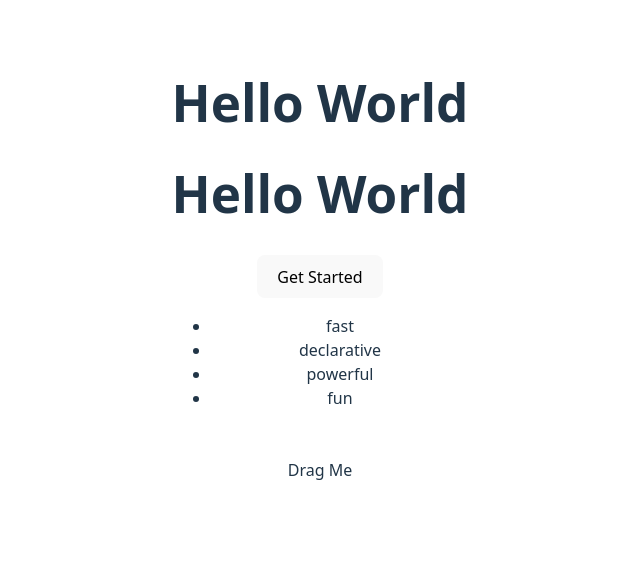
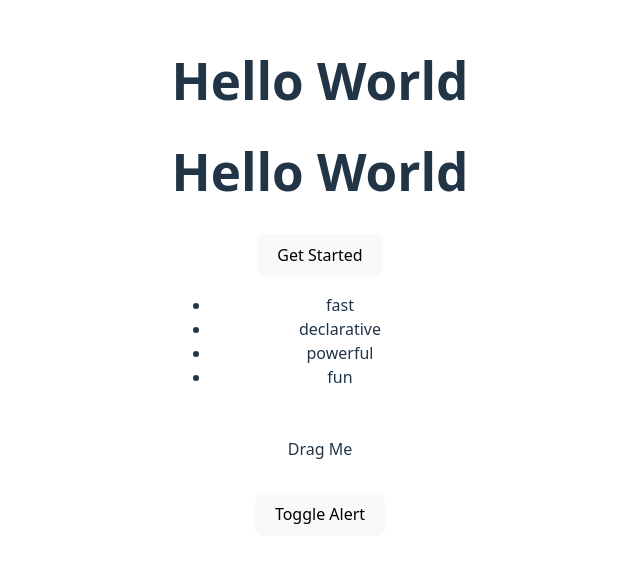
Before and after one commit to 7078-cj/react-animation-study, a React (Vite) app: page / in a window 1280 px wide. Shown: the part 123-686 px from the top of the page, without its empty margins (320-960 px from the left). Built offline with nearby package versions, Linux system fonts and the light colour scheme.

Commit message:
Animate Pressence

```diff
--- a/src/App.jsx
+++ b/src/App.jsx
@@ -2,6 +2,7 @@ import { useState } from 'react'
 import './App.css'
 import { motion } from 'motion/react'
 import DraggableCard from './components/DraggableCard'
+import DismissibleAlert from './components/DismissibleAlert'
 
 
 const container = {
@@ -71,6 +72,9 @@ function App() {
      {/* Drag and drop */}
      <DraggableCard/>
 
+     {/* Animate Pressence */}
+     <DismissibleAlert/>
+
 
     </>
   )
--- /dev/null
+++ b/src/components/DismissibleAlert.jsx
@@ -0,0 +1,31 @@
+import React, { useState } from 'react'
+import { AnimatePresence, motion } from 'motion/react'
+
+export default function DismissibleAlert() {
+    const [open, setOpen] = useState(false)
+  return (
+    <div>
+        <button
+        onClick={()=> setOpen((prev)=> !prev)}
+        >
+            Toggle Alert
+        </button>
+
+        {/* so it can animate exit */}
+        <AnimatePresence>
+            {
+                open && (
+                    <motion.div
+                        initial={{y:-10, opacity: 0}}
+                        animate={{y:0, opacity: 1}}
+                        transition={{duration: 0.25}}
+                        exit={{y:-10, opacity: 0}}
+                    >
+                        This is an alert
+                    </motion.div>
+                )
+            }
+        </AnimatePresence>
+    </div>
+  )
+}
```
